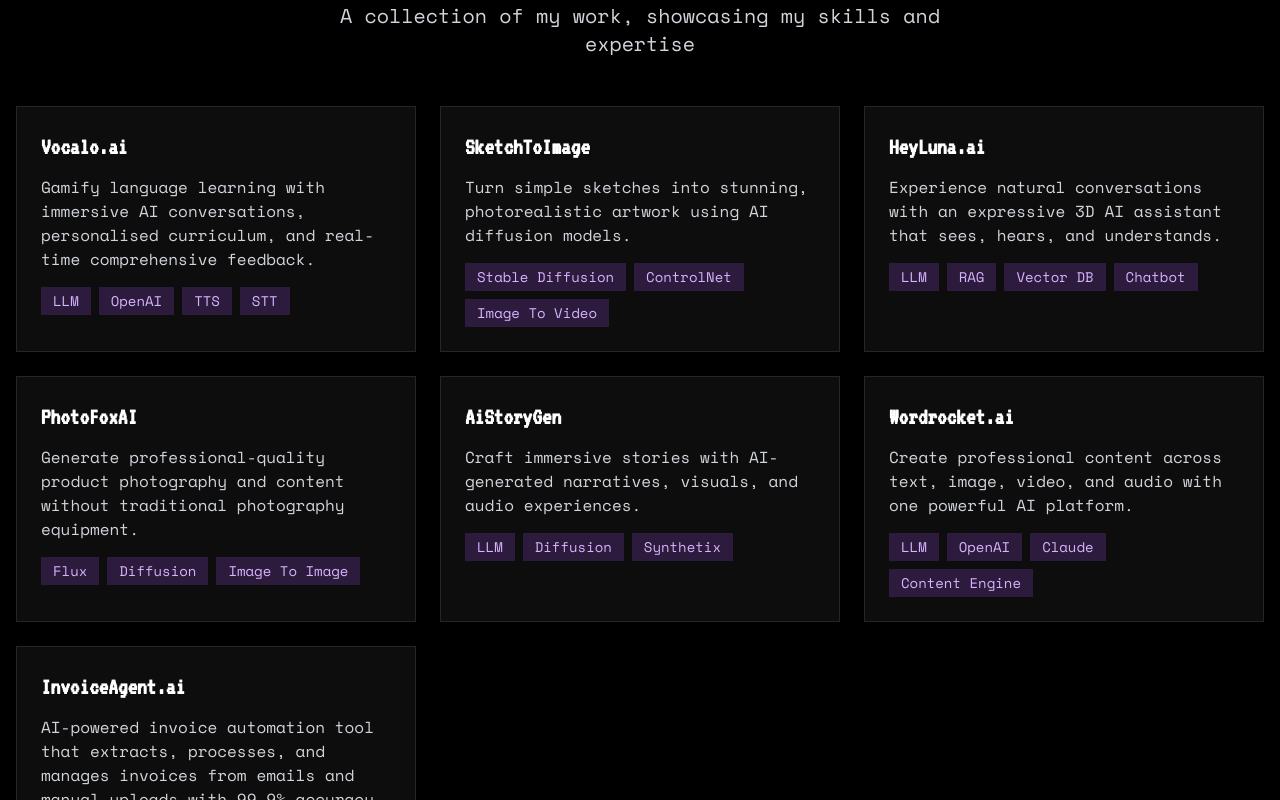
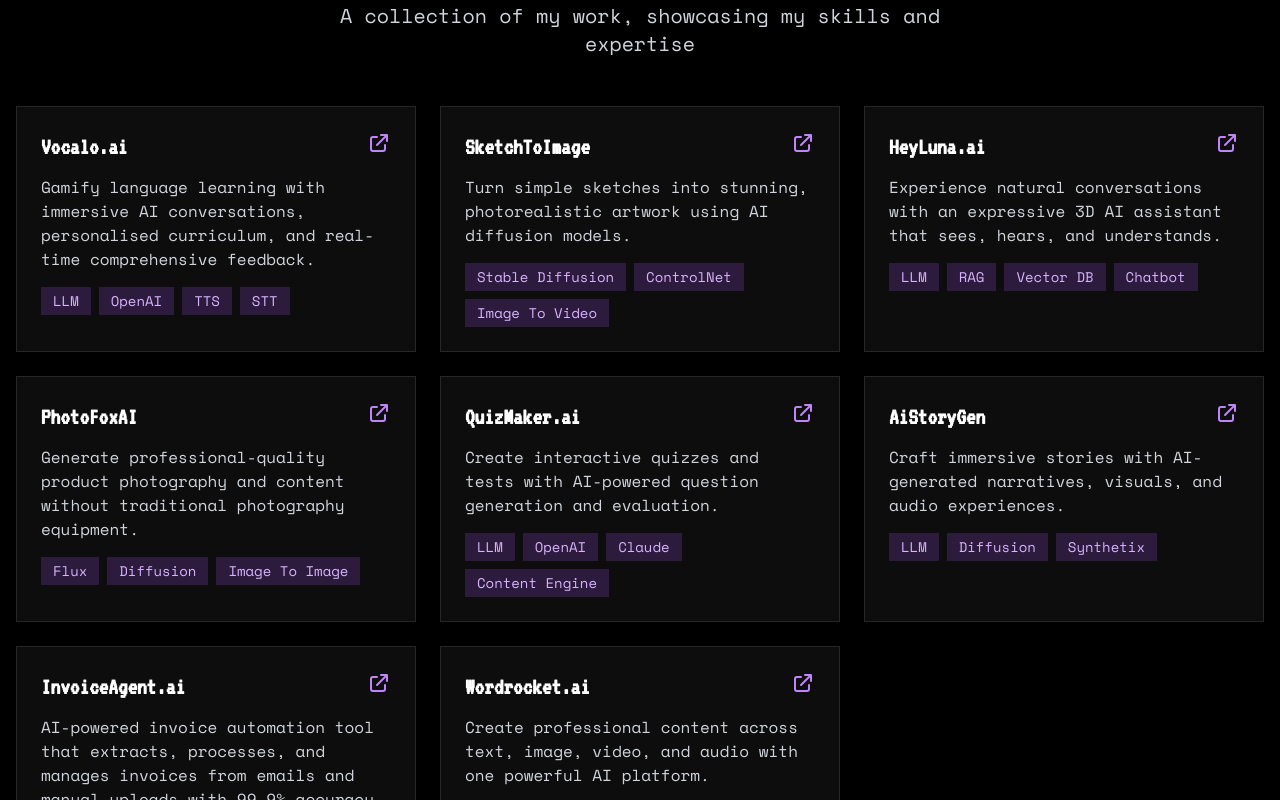
Before and after one commit to nasiruddin01/portfolio-v2, a Nuxt app: page / in a window 1280 px wide. Shown: the part 1300-2100 px from the top of the page. Built offline with nearby package versions, Linux system fonts and the light colour scheme.

Commit message:
Update project display in index.vue: added external links for each project, improved layout with flexbox for better alignment, and included a new project (QuizMaker.ai) with its details.

```diff
--- a/pages/index.vue
+++ b/pages/index.vue
@@ -99,9 +99,19 @@
             <div class="grid grid-cols-1 md:grid-cols-2 lg:grid-cols-3 gap-6">
                 <div v-for="project in projects" :key="project.name"
                     class="group relative p-6 rounded-none bg-white/5 backdrop-blur-md border border-white/10 hover:border-purple-500/50 transition-all duration-300 hover:scale-105 shadow-lg hover:shadow-xl">
-                    <h3 class="text-2xl font-bold font-code text-white mb-3">
-                        {{ project.name }}
-                    </h3>
+                    <div class="flex justify-between items-start mb-3">
+                        <h3 class="text-2xl font-bold font-code text-white">
+                            {{ project.name }}
+                        </h3>
+                        <a :href="project.link" target="_blank"
+                            class="text-purple-400 hover:text-purple-300 transition-colors duration-300">
+                            <svg xmlns="http://www.w3.org/2000/svg" class="h-6 w-6" fill="none" viewBox="0 0 24 24"
+                                stroke="currentColor">
+                                <path stroke-linecap="round" stroke-linejoin="round" stroke-width="2"
+                                    d="M10 6H6a2 2 0 00-2 2v10a2 2 0 002 2h10a2 2 0 002-2v-4M14 4h6m0 0v6m0-6L10 14" />
+                            </svg>
+                        </a>
+                    </div>
                     <p class="text-gray-300 font-mono mb-4">{{ project.description }}</p>
                     <div class="flex flex-wrap gap-2">
                         <span v-for="tag in project.tags" :key="tag"
@@ -148,37 +158,49 @@
         {
             name: 'Vocalo.ai',
             description: 'Gamify language learning with immersive AI conversations, personalised curriculum, and real-time comprehensive feedback.',
-            tags: ['LLM', 'OpenAI', 'TTS', 'STT']
+            tags: ['LLM', 'OpenAI', 'TTS', 'STT'],
+            link: 'https://vocalo.ai'
         },
         {
             name: 'SketchToImage',
             description: 'Turn simple sketches into stunning, photorealistic artwork using AI diffusion models.',
-            tags: ['Stable Diffusion', 'ControlNet', 'Image To Video']
+            tags: ['Stable Diffusion', 'ControlNet', 'Image To Video'],
+            link: 'https://sketchtoimage.com'
         },
         {
             name: 'HeyLuna.ai',
             description: 'Experience natural conversations with an expressive 3D AI assistant that sees, hears, and understands.',
-            tags: ['LLM', 'RAG', 'Vector DB', 'Chatbot']
+            tags: ['LLM', 'RAG', 'Vector DB', 'Chatbot'],
+            link: 'https://heyluna.ai'
         },
         {
             name: 'PhotoFoxAI',
             description: 'Generate professional-quality product photography and content without traditional photography equipment.',
-            tags: ['Flux', 'Diffusion', 'Image To Image']
+            tags: ['Flux', 'Diffusion', 'Image To Image'],
+            link: 'https://photofoxai.com'
+        }, {
+            name: "QuizMaker.ai",
+            description: "Create interactive quizzes and tests with AI-powered question generation and evaluation.",
+            tags: ['LLM', 'OpenAI', 'Claude', 'Content Engine'],
+            link: 'https://quizmaker.ai'
         },
         {
             name: 'AiStoryGen',
             description: 'Craft immersive stories with AI-generated narratives, visuals, and audio experiences.',
-            tags: ['LLM', 'Diffusion', 'Synthetix']
+            tags: ['LLM', 'Diffusion', 'Synthetix'],
+            link: 'https://aistorygen.org'
+        },
+        {
+            name: 'InvoiceAgent.ai',
+            description: 'AI-powered invoice automation tool that extracts, processes, and manages invoices from emails and manual uploads with 99.9% accuracy.',
+            tags: ['OpenAI', 'OAuth2', 'VectorDB', 'NLP Search', 'Real-time'],
+            link: 'https://invoiceagent.ai'
         },
         {
             name: 'Wordrocket.ai',
             description: 'Create professional content across text, image, video, and audio with one powerful AI platform.',
-            tags: ['LLM', 'OpenAI', 'Claude', 'Content Engine']
-        },
-        {
-            name: 'InvoiceAgent.ai',
-            description: 'AI-powered invoice automation tool that extracts, processes, and manages invoices from emails and manual uploads with 99.9% accuracy.',
-            tags: ['OpenAI', 'OAuth2', 'VectorDB', 'NLP Search', 'Real-time']
+            tags: ['LLM', 'OpenAI', 'Claude', 'Content Engine'],
+            link: 'https://wordrocket.ai'
         }
     ];
 
```
